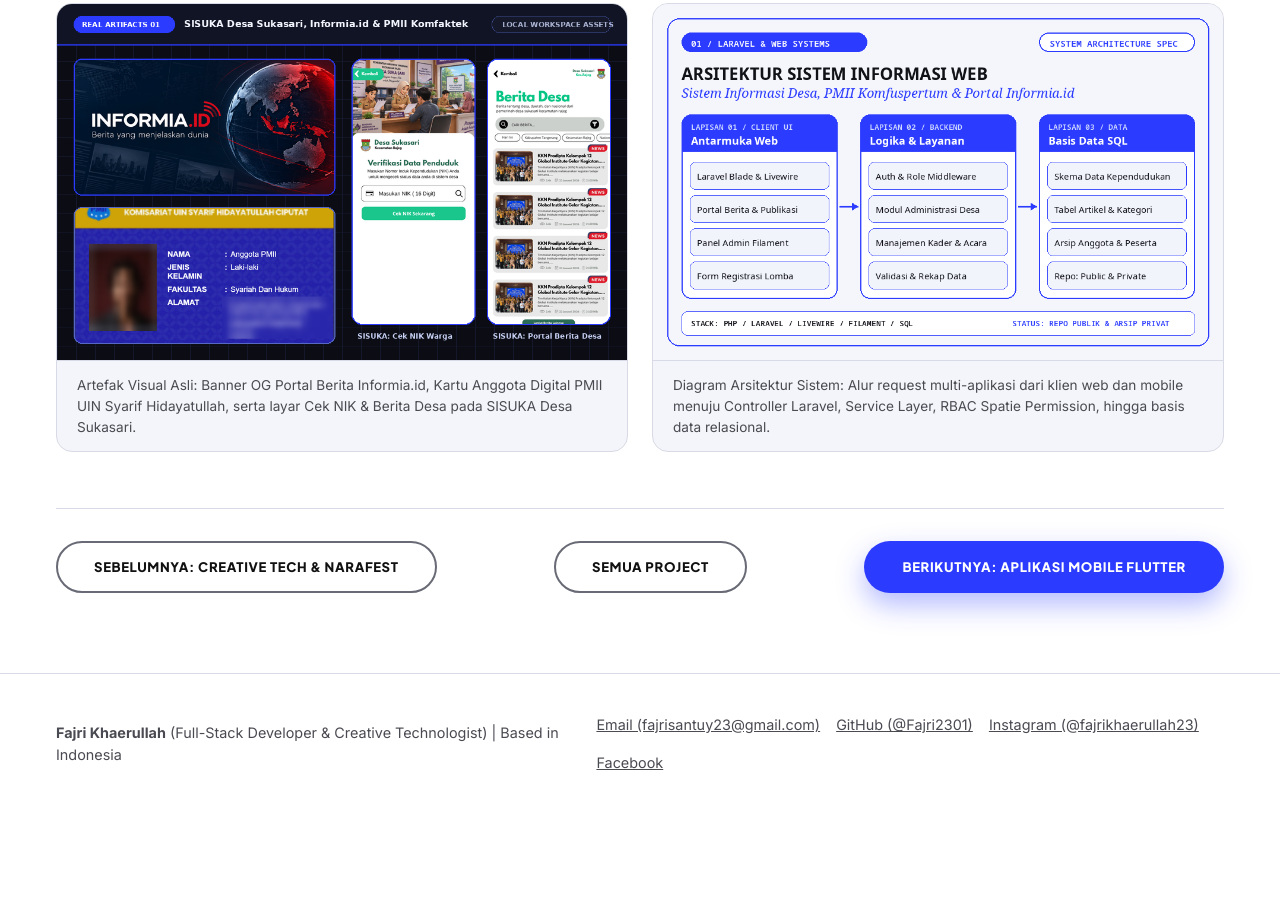
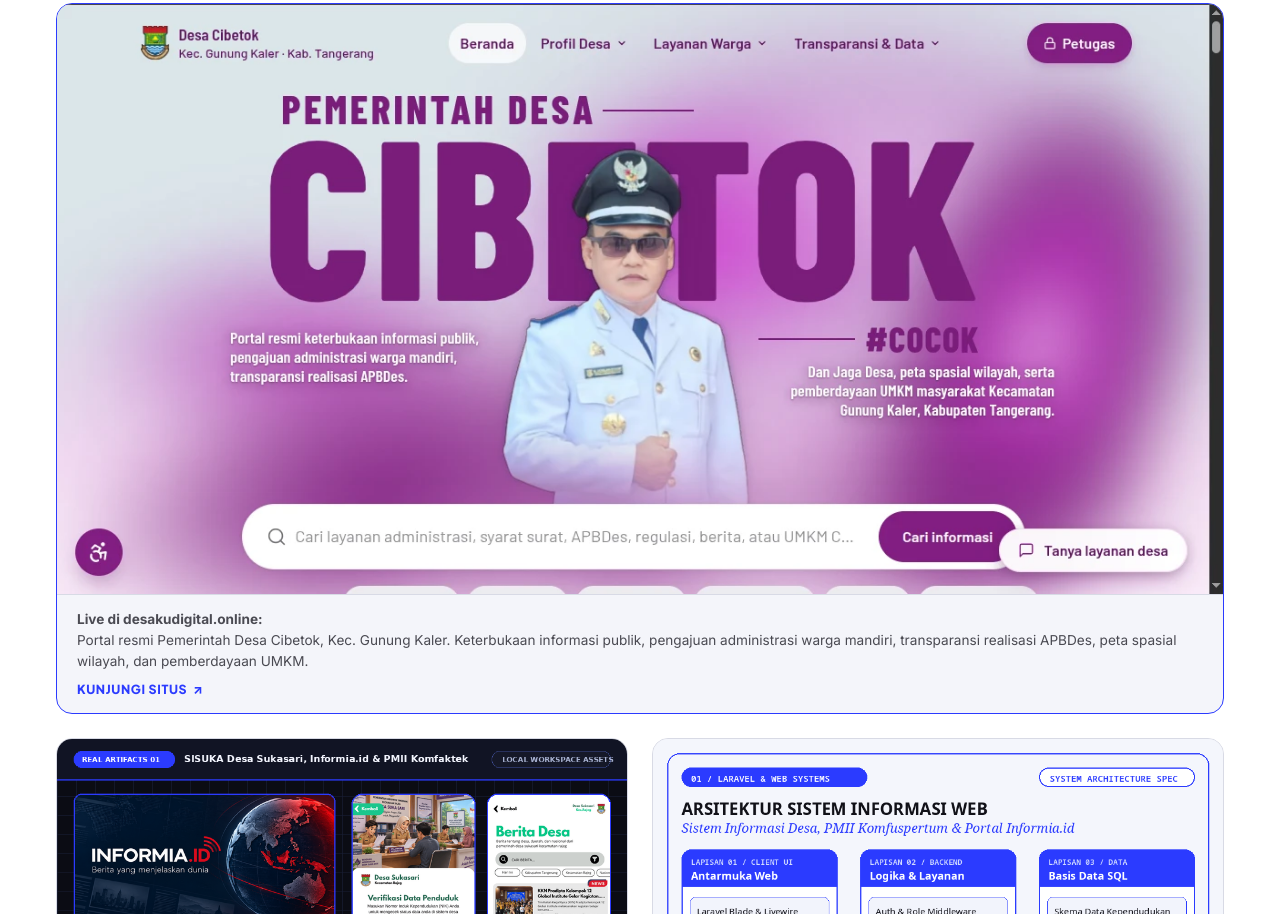
Before and after one commit to Fajri2301/portofolio, a plain HTML site: page projects/project-1.html in a window 1280 px wide. Shown: the part 1893-2807 px from the top of the page. Before the commit the page ends 2708 px from the top, so only its background shows below. Drawn offline with Linux system fonts and the light colour scheme.

Commit message:
fajri : tambah screenshot portal Desa Cibetok (desakudigital.online) di galeri studi kasus 01
Co-Authored-By: Claude Opus 5.5 <noreply@anthropic.com>

```diff
--- a/css/project.css
+++ b/css/project.css
@@ -162,6 +162,48 @@
   height: auto;
 }
 
+.project-gallery-item--wide {
+  grid-column: 1 / -1;
+  border-color: var(--color-primary);
+}
+
+.project-gallery-link {
+  display: block;
+  color: inherit;
+  text-decoration: none;
+}
+
+.project-gallery-link img {
+  transition: transform 0.5s var(--ease-smooth);
+}
+
+.project-gallery-link:hover img,
+.project-gallery-link:focus-visible img {
+  transform: scale(1.015);
+}
+
+.project-gallery-cta {
+  display: inline-flex;
+  margin-top: 0.5rem;
+  font-family: var(--font-display);
+  font-size: 0.78rem;
+  font-weight: 800;
+  letter-spacing: 0.05em;
+  text-transform: uppercase;
+  color: var(--color-primary);
+}
+
+.project-gallery-cta::after {
+  content: "\2197";
+  margin-left: 0.35rem;
+}
+
+.project-gallery-item--wide .project-gallery-caption {
+  display: flex;
+  flex-direction: column;
+  align-items: flex-start;
+}
+
 .project-gallery-caption {
   padding: 0.85rem 1.25rem;
   font-size: 0.85rem;
--- a/projects/project-1.html
+++ b/projects/project-1.html
@@ -195,6 +195,16 @@
         </h2>
 
         <div class="project-gallery-grid">
+          <figure class="project-gallery-item project-gallery-item--wide" data-reveal="scale">
+            <a href="https://desakudigital.online" target="_blank" rel="noopener noreferrer" class="project-gallery-link">
+              <img src="../assets/img/desakudigital-cibetok.webp" alt="Tangkapan layar beranda portal Pemerintah Desa Cibetok di desakudigital.online, dengan kolom pencarian layanan administrasi, APBDes, dan UMKM" width="1280" height="648" loading="lazy">
+              <figcaption class="project-gallery-caption">
+                <strong>Live di desakudigital.online:</strong> Portal resmi Pemerintah Desa Cibetok, Kec. Gunung Kaler. Keterbukaan informasi publik, pengajuan administrasi warga mandiri, transparansi realisasi APBDes, peta spasial wilayah, dan pemberdayaan UMKM.
+                <span class="project-gallery-cta">Kunjungi situs</span>
+              </figcaption>
+            </a>
+          </figure>
+
           <figure class="project-gallery-item" data-reveal="scale" style="--d: 0;">
             <img src="../assets/img/project-1-real.png" alt="Tangkapan layar asli aplikasi SISUKA Desa Sukasari, Portal Berita Informia.id, dan Kartu Anggota PMII" width="960" height="600">
             <figcaption class="project-gallery-caption">Artefak Visual Asli: Banner OG Portal Berita Informia.id, Kartu Anggota Digital PMII UIN Syarif Hidayatullah, serta layar Cek NIK &amp; Berita Desa pada SISUKA Desa Sukasari.</figcaption>
```
Also changed, not shown: assets/img/desakudigital-cibetok.webp (added).
